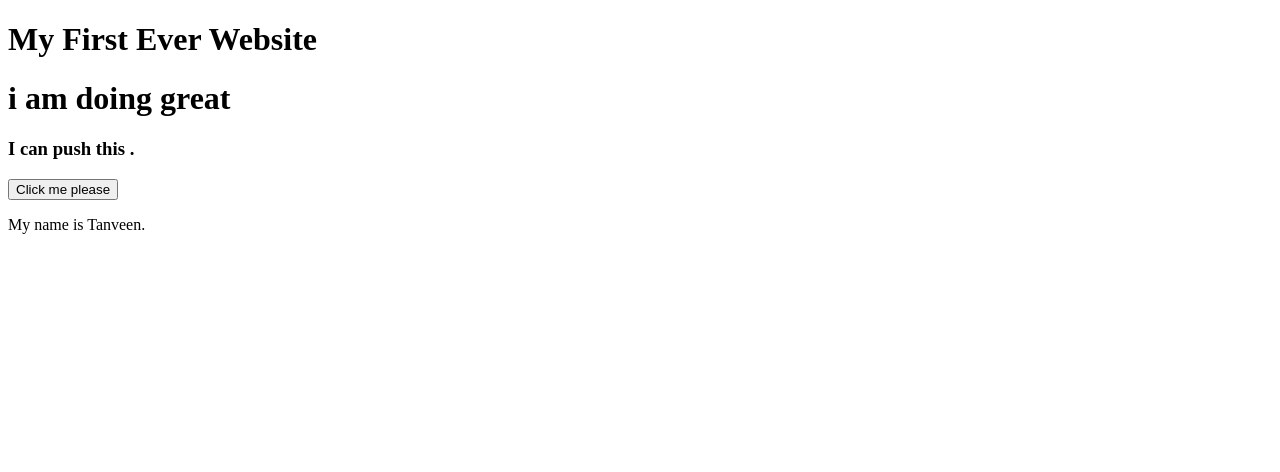
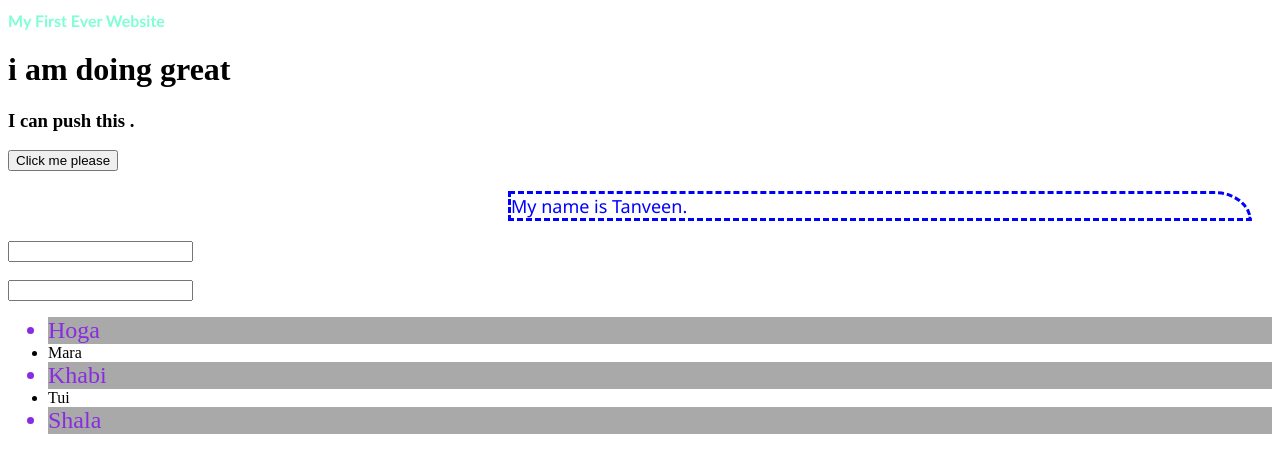
Before and after one commit to TanveenAmbrose/my-first-website, a plain HTML site: page index.html in a window 1280 px wide. Drawn offline with Linux system fonts and the light colour scheme.

Commit message:
onek kisu

```diff
--- a/index.html
+++ b/index.html
@@ -5,12 +5,22 @@
     <meta http-equiv="X-UA-Compatible" content="IE=edge">
     <meta name="viewport" content="width=device-width, initial-scale=1.0">
     <title>First Website</title>
+    <link rel="stylesheet" href="style.css">
 </head>
 <body>
     <h1 class="yo">My First Ever Website</h1>
     <h1>i am doing great</h1>
     <h3>I can push this .</h3>
     <button>Click me please</button>
-    <p class="ho">My name is Tanveen.</p>
+    <p id="ho">My name is Tanveen.</p>
+    <input name="email" type="text"><br><br>
+    <input name="password" type="text">
+    <ul>
+        <li>Hoga</li>
+        <li>Mara</li>
+        <li>Khabi</li>
+        <li>Tui</li>
+        <li>Shala</li>
+    </ul>
 </body>
 </html>
--- a/style.css
+++ b/style.css
@@ -4,7 +4,23 @@
      margin-bottom: 10px;
      color: aquamarine;
 }
-.ho{
+#ho{
     color: blue;
     font-family: 'Segoe UI', Tahoma, Geneva, Verdana, sans-serif;
+    font-size: large;
+    margin: 20px;
+    margin-left: 500px;
+    border-style: dashed;
+    border-start-end-radius: 500px 400px;
 }
+input:focus{
+    font-weight: 700;
+    font-size: 20px;
+    color: blue;
+}
+li:nth-child(2n+1){
+    color: blueviolet;
+    font-family: 'Times New Roman', Times, serif;
+    font-size: x-large;
+    font-variant: inherit;
+    background-color: darkgray;
```
